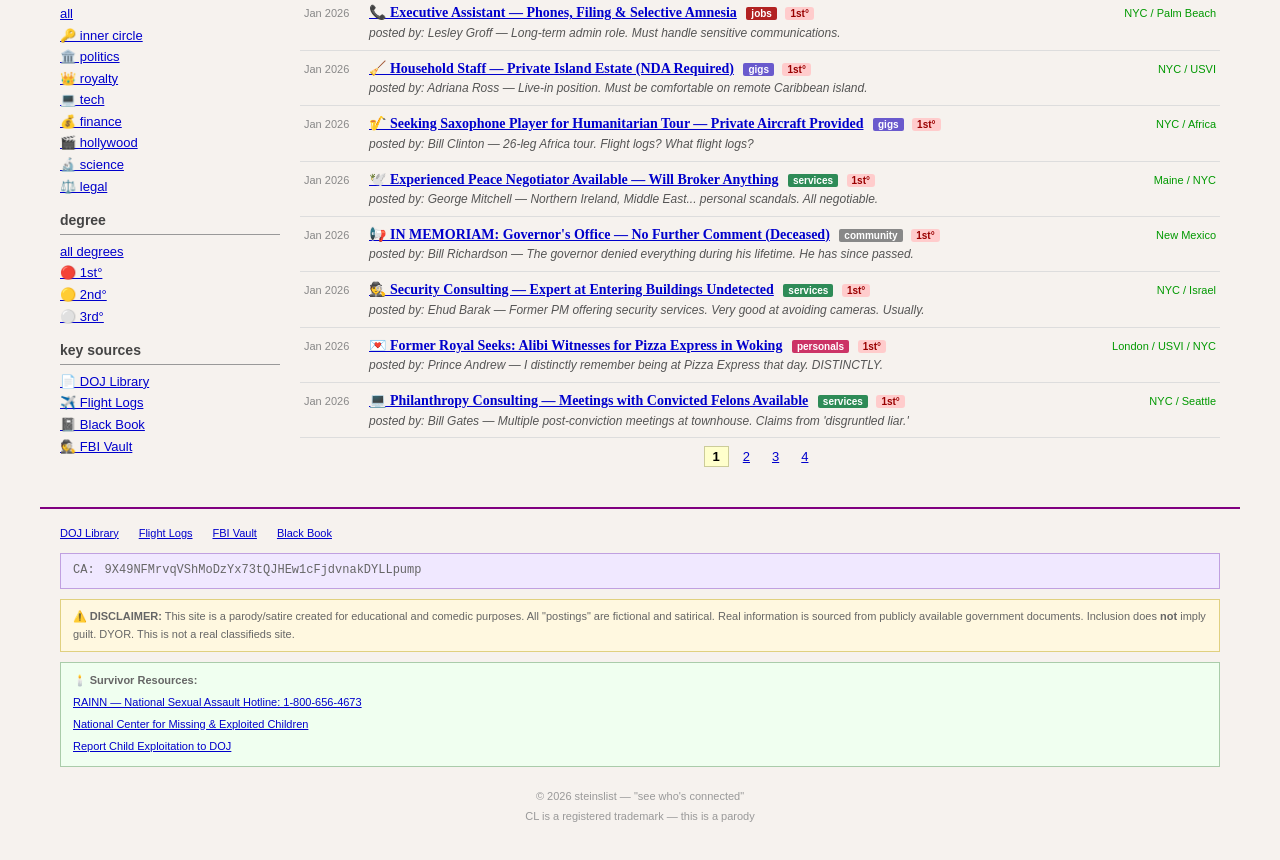
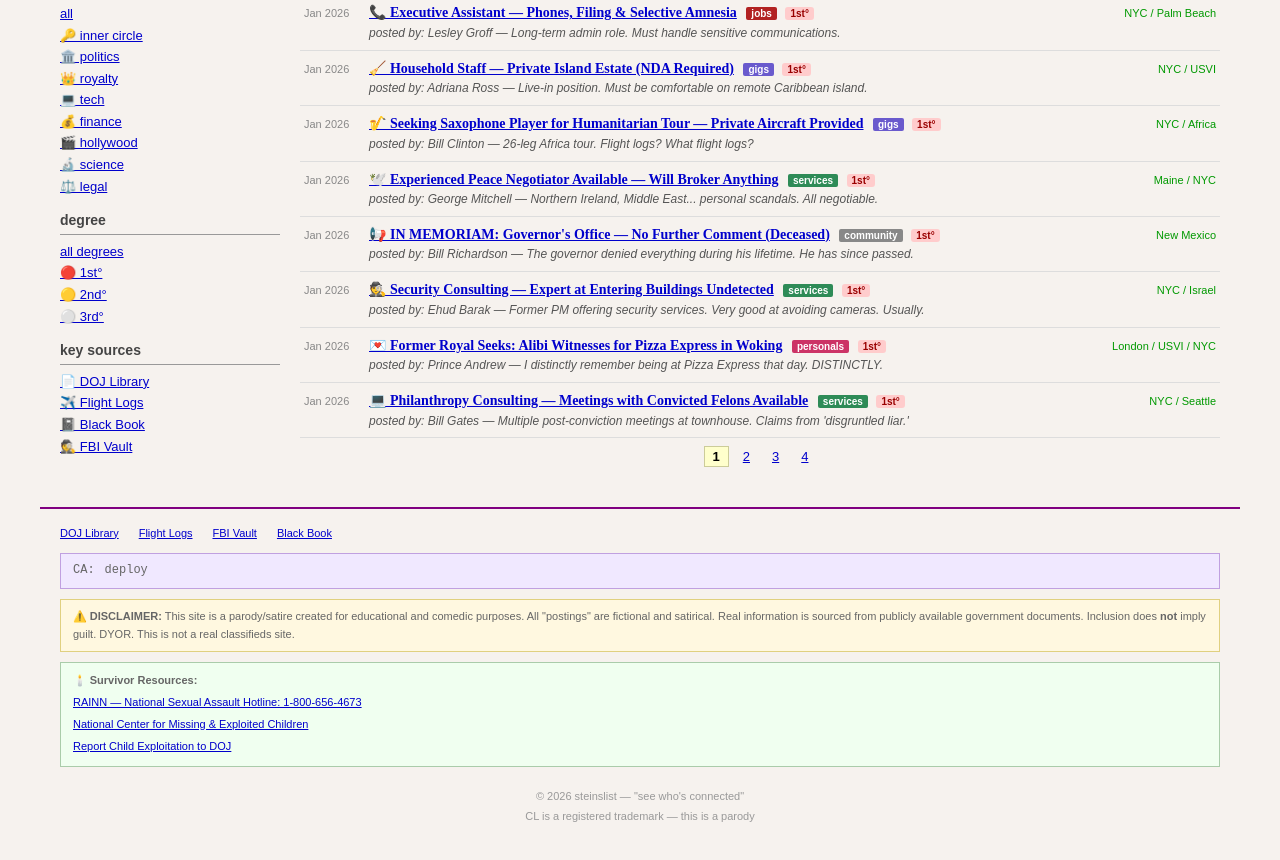
Before and after one commit to lightkeeper90/steinslist, a plain HTML site: page index.html in a window 1280 px wide. Shown: the part 958-1818 px from the top of the page. Drawn offline with Linux system fonts and the light colour scheme.

Commit message:
Update index.html

```diff
--- a/index.html
+++ b/index.html
@@ -417,7 +417,7 @@
   </div>
   <div class="ca-box">
     <span>CA:</span>
-    <span id="caAddress" style="word-break:break-all;">9X49NFMrvqVShMoDzYx73tQJHEw1cFjdvnakDYLLpump</span>
+    <span id="caAddress" style="word-break:break-all;">deploy</span>
   </div>
   <div class="disclaimer">
     <b>⚠️ DISCLAIMER:</b> This site is a parody/satire created for educational and comedic purposes. All "postings" are fictional and satirical. Real information is sourced from publicly available government documents. Inclusion does <b>not</b> imply guilt. DYOR. This is not a real classifieds site.
```
